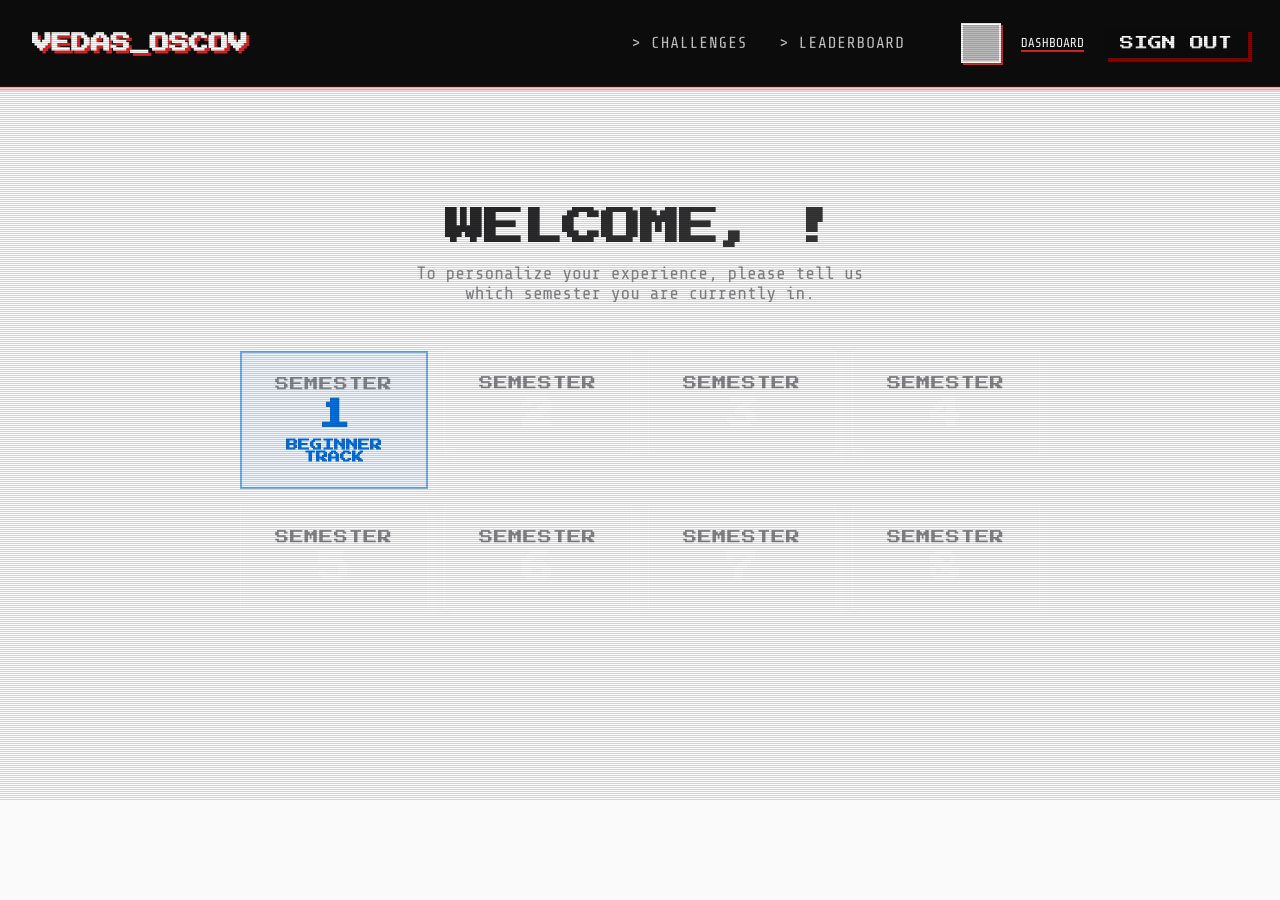
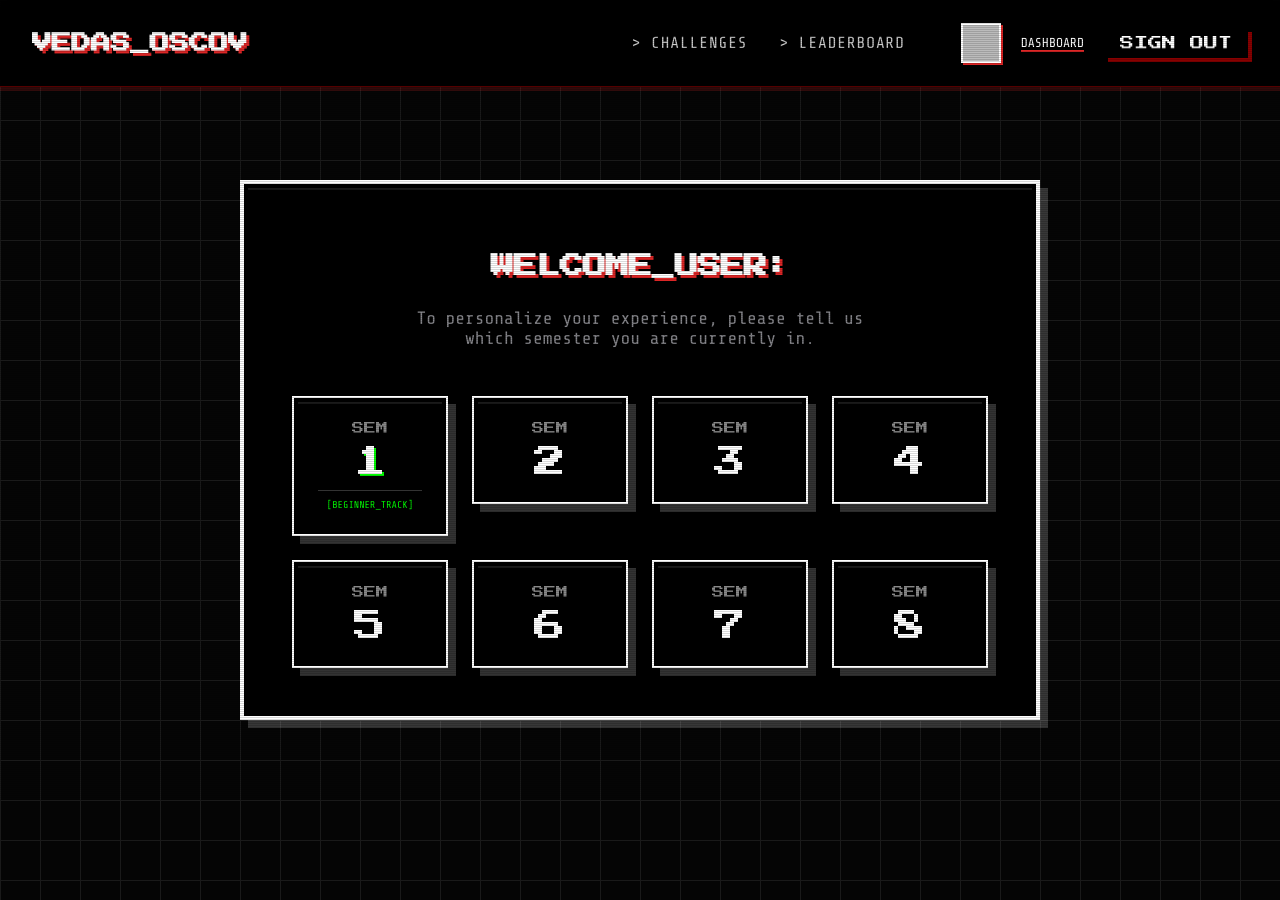
Before and after one commit to Vedas-OSCOV/oscov-codabot, a Next.js app: page /onboarding in a window 1280 px wide. Built offline with nearby package versions, Linux system fonts and the light colour scheme; no server answers; the database is empty; sample sign-in values are in the browser's storage.

Commit message:
updated: onboarding theme

```diff
--- a/src/app/onboarding/page.tsx
+++ b/src/app/onboarding/page.tsx
@@ -23,21 +23,23 @@ export default async function OnboardingPage() {
     }
 
     return (
-        <main style={{ minHeight: '100vh', paddingTop: '100px', background: '#FAFAFA' }}>
+        <main style={{ minHeight: '100vh', paddingTop: '100px' }}>
             <Navbar />
             <div style={{ maxWidth: '800px', margin: '0 auto', padding: '0 24px', textAlign: 'center' }}>
 
-                <h1 style={{ fontSize: '40px', fontWeight: '700', marginBottom: '16px', backgroundImage: 'linear-gradient(135deg, #1d1d1f 0%, #434344 100%)', WebkitBackgroundClip: 'text', WebkitTextFillColor: 'transparent' }}>
-                    Welcome, {user?.name?.split(' ')[0]}!
-                </h1>
+                <div className="retro-window" style={{ padding: '48px', marginBottom: '40px' }}>
+                    <h1 style={{ fontSize: '24px', marginBottom: '24px', color: '#fff', textShadow: '3px 3px #DC2626', lineHeight: '1.5' }}>
+                        WELCOME_USER: {user?.name?.split(' ')[0]}
+                    </h1>
                 <p style={{ fontSize: '18px', color: '#86868b', marginBottom: '48px', maxWidth: '500px', margin: '0 auto 48px' }}>
                     To personalize your experience, please tell us which semester you are currently in.
-                </p>
+                    </p>
 
-                <div style={{ display: 'grid', gridTemplateColumns: 'repeat(auto-fit, minmax(160px, 1fr))', gap: '16px' }}>
-                    {[1, 2, 3, 4, 5, 6, 7, 8].map((sem) => (
-                        <SemesterButton key={sem} semester={sem} />
-                    ))}
+                    <div style={{ display: 'grid', gridTemplateColumns: 'repeat(auto-fit, minmax(140px, 1fr))', gap: '24px' }}>
+                        {[1, 2, 3, 4, 5, 6, 7, 8].map((sem) => (
+                            <SemesterButton key={sem} semester={sem} />
+                        ))}
+                    </div>
                 </div>
 
             </div>
@@ -46,12 +48,6 @@ export default async function OnboardingPage() {
 }
 
 function SemesterButton({ semester }: { semester: number }) {
-    // Client component wrapper for the button functionality would be cleaner,
-    // but we can make this work via form + server action for simplicity in this file
-    // or better, use a client component for the button.
-    // Given the constraints and requested "Premium Design" which often needs interactivity,
-    // let's stick to a form which feels native and robust, but style it nicely.
-
     const isFirst = semester === 1;
 
     return (
@@ -61,7 +57,7 @@ function SemesterButton({ semester }: { semester: number }) {
         }}>
             <button
                 type="submit"
-                className="glass-panel"
+                className="retro-window"
                 style={{
                     width: '100%',
                     padding: '24px',
@@ -70,15 +66,15 @@ function SemesterButton({ semester }: { semester: number }) {
                     alignItems: 'center',
                     justifyContent: 'center',
                     cursor: 'pointer',
-                    transition: 'all 0.2s ease',
-                    border: isFirst ? '2px solid rgba(0, 113, 227, 0.5)' : '1px solid rgba(255, 255, 255, 0.8)',
-                    background: isFirst ? 'rgba(0, 113, 227, 0.05)' : 'var(--glass-bg)',
-                    gap: '8px'
+                    transition: 'transform 0.1s',
+                    background: '#000',
+                    border: '2px solid #fff',
+                    gap: '12px'
                 }}
             >
-                <span style={{ fontSize: '14px', color: '#86868b', textTransform: 'uppercase', letterSpacing: '0.05em' }}>Semester</span>
-                <span style={{ fontSize: '32px', fontWeight: '700', color: isFirst ? '#0071e3' : 'var(--foreground)' }}>{semester}</span>
-                {isFirst && <span style={{ fontSize: '12px', color: '#0071e3', fontWeight: '600' }}>Beginner Track</span>}
+                <span style={{ fontSize: '12px', color: '#888', fontFamily: '"Press Start 2P"' }}>SEM</span>
+                <span style={{ fontSize: '32px', color: '#fff', textShadow: isFirst ? '2px 2px #0f0' : 'none', fontFamily: '"Press Start 2P"' }}>{semester}</span>
+                {isFirst && <span style={{ fontSize: '10px', color: '#0f0', fontFamily: '"Share Tech Mono"', borderTop: '1px solid #333', paddingTop: '8px', width: '100%' }}>[BEGINNER_TRACK]</span>}
             </button>
         </form>
     );
```
